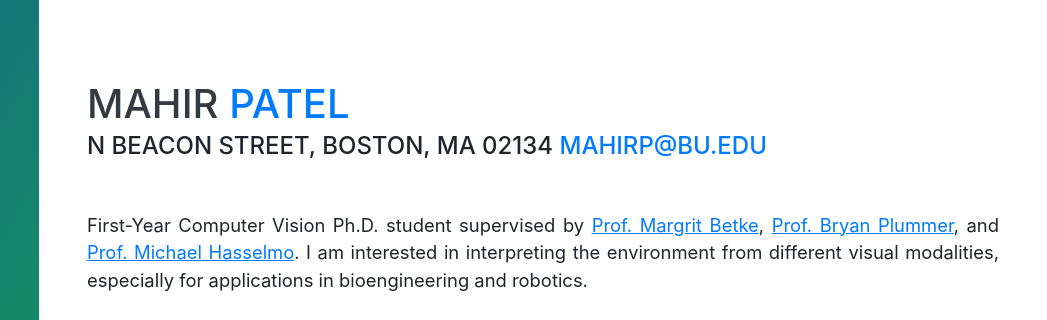
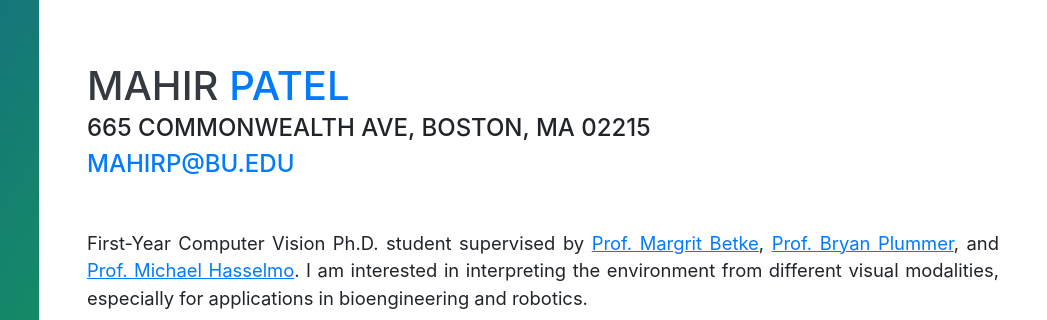
Before and after one commit to mahir1010/mahir1010.github.io, a website with bundled scripts: page index.html in a window 1280 px wide. Shown: the part 189-509 px from the top of the page, 233-1280 px from the left. Built offline with nearby package versions, Linux system fonts and the light colour scheme; a web font is replaced by a local one.

Commit message:
update address

```diff
--- a/index.html
+++ b/index.html
@@ -76,8 +76,8 @@
                 <h1 class="mb-0">Mahir
                     <span class="text-primary">Patel</span>
                 </h1>
-                <div class="subheading mb-5">N Beacon Street, Boston, MA 02134
-                    <a href="mailto:mahirp@bu.edu">mahirp@bu.edu</a>
+                <div class="subheading mb-5">665 Commonwealth Ave, Boston, MA 02215
+                    <br><a href="mailto:mahirp@bu.edu">mahirp@bu.edu</a>
                 </div>
                 <p class="lead mb-5 text-justify">First-Year Computer Vision Ph.D. student supervised by <a
                         style="text-decoration:underline" href="https://www.cs.bu.edu/faculty/betke/"
```
